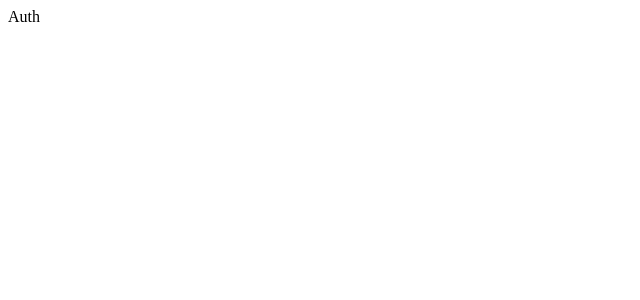
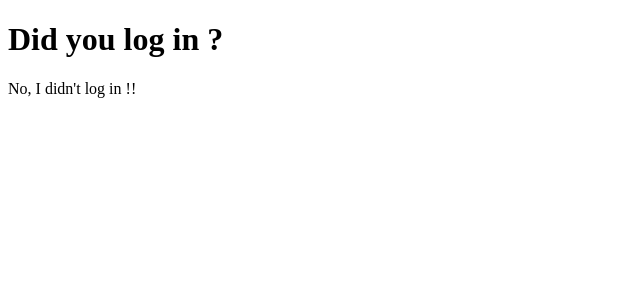
Before and after one commit to furkansylu97/ReactJs_Projects, a React (Vite) app in the folder ContextApi/: page / in a window 1280 px wide. Shown: the top 300 px of the page, without its empty margins (0-640 px from the left). Built offline with nearby package versions, Linux system fonts and the light colour scheme.

Commit message:
Status value was printed to screen

```diff
--- a/ContextApi/src/components/Auth.jsx
+++ b/ContextApi/src/components/Auth.jsx
@@ -4,9 +4,13 @@ import AuthContext from '../context/authContext'
 
 export const Auth = () => {
     const{ status } = useContext( AuthContext );
-    console.log(status);
 
   return (
-    <div>Auth</div>
+    <div>
+        <h1>Did you log in ?</h1>
+        {
+            status ? <p>Yes, I have already logged in </p> : <p>No, I didn't log in !!</p>
+        }
+    </div>
   )
 }
```
Also changed, not shown: ContextApi/src/App.jsx (line endings or trailing spaces).
